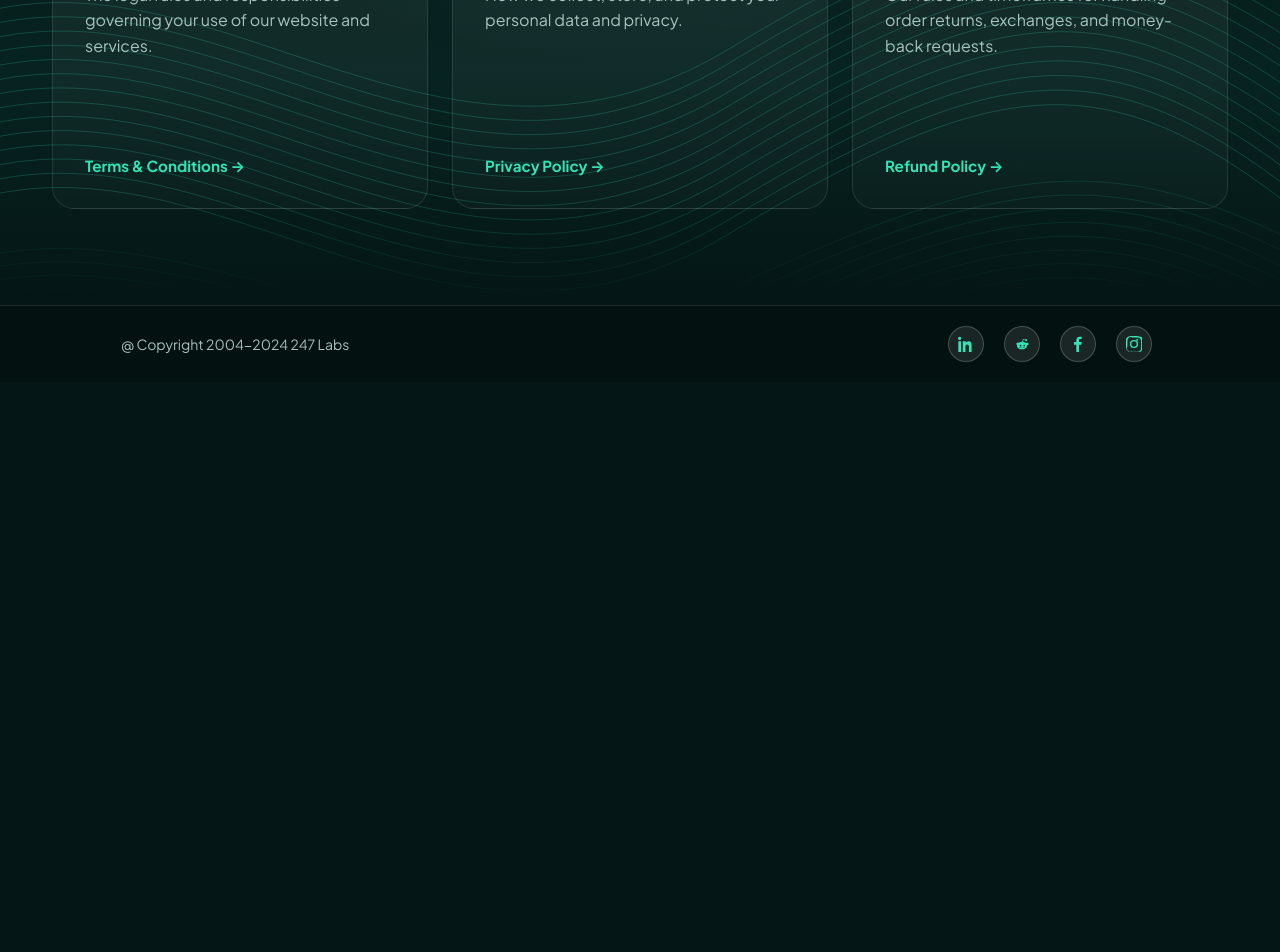
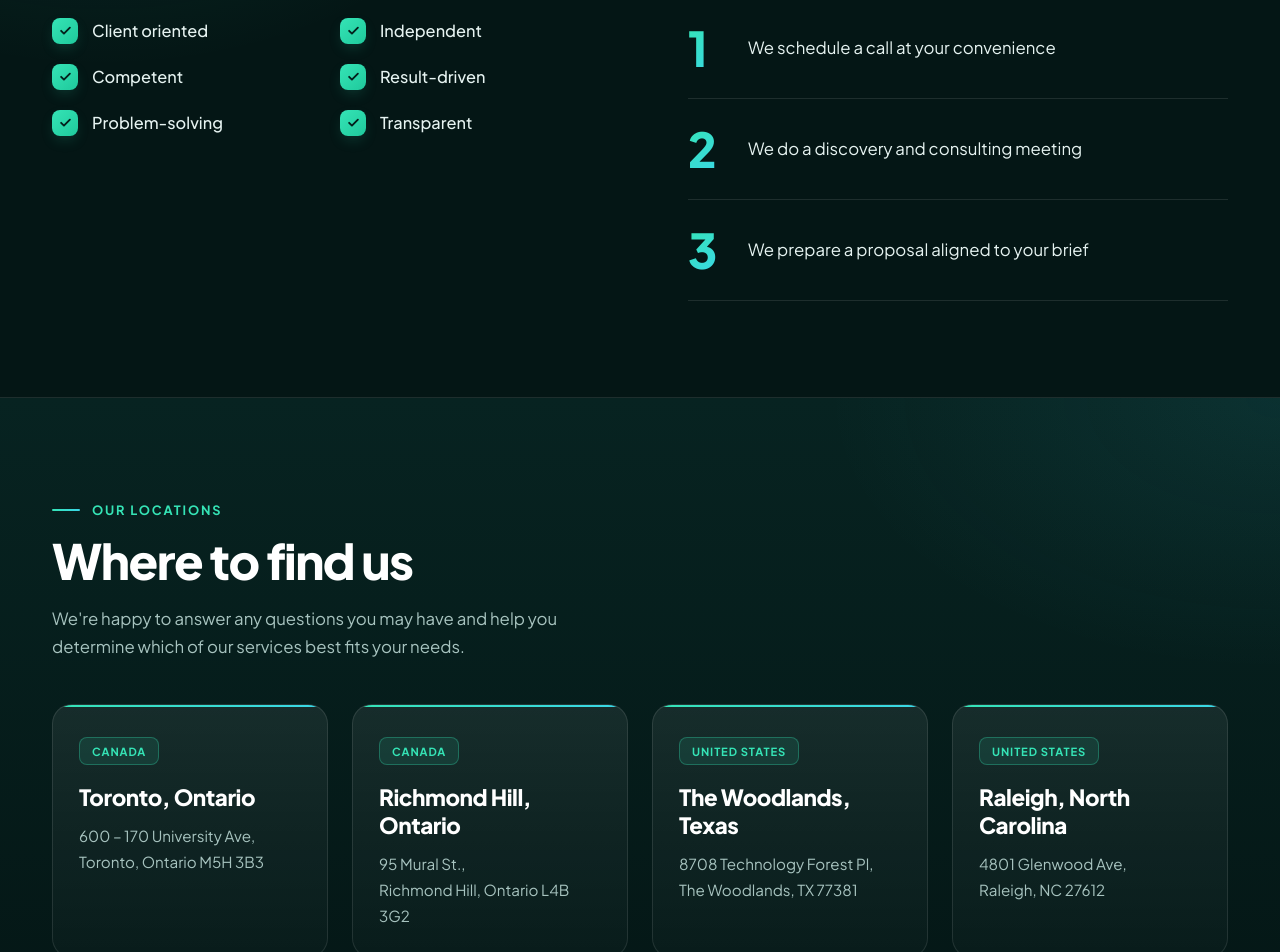
Before and after one commit to Khizarkhan280/maidahussain, a React (Vite) app in the folder client/: page /contact in a window 1280 px wide. Shown: the part 1220-2172 px from the top of the page. Before the commit the page ends 1602 px from the top, so only its background shows below. Built offline with nearby package versions, Linux system fonts and the light colour scheme.

Commit message:
Added 2 sections and fixed footer

```diff
--- a/client/src/App.jsx
+++ b/client/src/App.jsx
@@ -6,13 +6,14 @@ import Contact from "./components/Contact.jsx";
 // import Discover from "./components/Discover.jsx";
 import Footer from "./components/Footer.jsx";
 import Policies from "./components/Policies.jsx";
-import { useLayoutEffect } from "react";
+import Benefits from "./components/Benefits.jsx";
+import Locations from "./components/Locations.jsx";
 
 // Jump back to the top whenever the page (route) changes
 function ScrollToTop() {
   const { pathname } = useLocation();
-  useLayoutEffect(() => {
-    window.scrollTo({ top: 0, left: 0, behavior: "instant" });
+  useEffect(() => {
+    window.scrollTo(0, 0);
   }, [pathname]);
   return null;
 }
@@ -37,12 +38,15 @@ export default function App() {
           }
         />
 
-        {/* Contact Us page: only Contact + Policies (Navbar and Footer are shared above/below) */}
+        {/* Contact Us page: Contact, Benefits + Process, Locations, Policies
+            (Navbar and Footer are shared above/below) */}
         <Route
           path="/contact"
           element={
             <>
               <Contact />
+              <Benefits />
+              <Locations />
               <Policies />
             </>
           }
--- /dev/null
+++ b/client/src/components/Benefits.jsx
@@ -0,0 +1,58 @@
+const BENEFITS = [
+  "Client oriented",
+  "Independent",
+  "Competent",
+  "Result-driven",
+  "Problem-solving",
+  "Transparent",
+];
+
+const STEPS = [
+  "We schedule a call at your convenience",
+  "We do a discovery and consulting meeting",
+  "We prepare a proposal aligned to your brief",
+];
+
+const CheckIcon = () => (
+  <svg viewBox="0 0 24 24" strokeLinecap="round" strokeLinejoin="round" aria-hidden="true">
+    <path d="M5 12.5l4.5 4.5L19 7.5" />
+  </svg>
+);
+
+export default function Benefits() {
+  return (
+    <section className="benefits">
+      <div className="wrap benefits-grid">
+        {/* ---------- left: benefits ---------- */}
+        <div className="benefits-col">
+          <div className="sec-eyebrow">Why teams choose us</div>
+          <h2>Your benefits</h2>
+          <ul className="benefit-list">
+            {BENEFITS.map((b) => (
+              <li key={b}>
+                <span className="bcheck">
+                  <CheckIcon />
+                </span>
+                {b}
+              </li>
+            ))}
+          </ul>
+        </div>
+
+        {/* ---------- right: process ---------- */}
+        <div className="process-col">
+          <div className="sec-eyebrow">The process</div>
+          <h2>What happens next?</h2>
+          <ol className="process-list">
+            {STEPS.map((step, i) => (
+              <li key={step}>
+                <span className="pnum">{i + 1}</span>
+                <p>{step}</p>
+              </li>
+            ))}
+          </ol>
+        </div>
+      </div>
+    </section>
+  );
+}
--- /dev/null
+++ b/client/src/components/Locations.jsx
@@ -0,0 +1,56 @@
+const LOCATIONS = [
+  {
+    country: "Canada",
+    city: "Toronto, Ontario",
+    lines: ["600 – 170 University Ave,", "Toronto, Ontario M5H 3B3"],
+  },
+  {
+    country: "Canada",
+    city: "Richmond Hill, Ontario",
+    lines: ["95 Mural St.,", "Richmond Hill, Ontario L4B 3G2"],
+  },
+  {
+    country: "United States",
+    city: "The Woodlands, Texas",
+    lines: ["8708 Technology Forest Pl,", "The Woodlands, TX 77381"],
+  },
+  {
+    country: "United States",
+    city: "Raleigh, North Carolina",
+    lines: ["4801 Glenwood Ave,", "Raleigh, NC 27612"],
+  },
+];
+
+export default function Locations() {
+  return (
+    <section className="locations">
+      <div className="wrap">
+        <div className="locations-head">
+          <div className="sec-eyebrow">Our locations</div>
+          <h2>Where to find us</h2>
+          <p>
+            We're happy to answer any questions you may have and help you determine which of our services best fits
+            your needs.
+          </p>
+        </div>
+
+        <div className="locations-grid">
+          {LOCATIONS.map((loc) => (
+            <article className="loc-card" key={loc.city}>
+              <span className="loc-tag">{loc.country}</span>
+              <h3>{loc.city}</h3>
+              <address>
+                {loc.lines.map((line) => (
+                  <span key={line}>
+                    {line}
+                    <br />
+                  </span>
+                ))}
+              </address>
+            </article>
+          ))}
+        </div>
+      </div>
+    </section>
+  );
+}
--- a/client/src/components/Navbar.jsx
+++ b/client/src/components/Navbar.jsx
@@ -49,7 +49,7 @@ export default function Navbar() {
           <div className="nav-right">
             <div className="expert-btn">
               <span className="label">Talk to an Expert</span>
-              <span className="num">1-877-247-7421</span>
+              <span className="num">+92 300 1234567</span>
             </div>
             <Link to="/contact" className="btn-solid">
               Contact Us
--- a/client/src/index.css
+++ b/client/src/index.css
@@ -1711,6 +1711,320 @@ nav {
 
   .tcard.web p {
     max-width: 100%;
+  }
+}
+
+
+/* =========================================================
+   CONTACT PAGE EXTRAS: BENEFITS / PROCESS + LOCATIONS
+   (paste into index.css, e.g. just above the POLICIES section)
+   ========================================================= */
+
+/* ---------- shared heading pieces ---------- */
+
+.sec-eyebrow {
+  display: inline-flex;
+  align-items: center;
+  gap: 12px;
+
+  color: var(--accent);
+
+  font-size: 0.8rem;
+  font-weight: 700;
+  letter-spacing: 0.14em;
+  text-transform: uppercase;
+
+  margin-bottom: 16px;
+}
+
+.sec-eyebrow::before {
+  content: "";
+  width: 28px;
+  height: 2px;
+  border-radius: 2px;
+  background: linear-gradient(90deg, var(--accent), var(--cyan));
+}
+
+.benefits h2,
+.locations h2 {
+  font-size: clamp(2.1rem, 3.8vw, 3.1rem);
+  font-weight: 800;
+  line-height: 1.1;
+  letter-spacing: -0.03em;
+  color: #fff;
+  margin-bottom: 34px;
+}
+
+
+/* =========================================================
+   BENEFITS + PROCESS
+   ========================================================= */
+
+.benefits {
+  position: relative;
+
+  padding: 96px 0;
+
+  border-top: 1px solid var(--line);
+
+  background:
+    radial-gradient(640px 420px at 8% 0%, rgba(53, 228, 182, 0.1), transparent 65%),
+    var(--bg-0);
+}
+
+.benefits-grid {
+  display: grid;
+  grid-template-columns: 1fr 1fr;
+  gap: 96px;
+  align-items: start;
+}
+
+
+/* ---------- benefits checklist ---------- */
+
+.benefit-list {
+  list-style: none;
+
+  display: grid;
+  grid-template-columns: 1fr 1fr;
+  gap: 20px 36px;
+}
+
+.benefit-list li {
+  display: flex;
+  align-items: center;
+  gap: 14px;
+
+  font-size: 1.02rem;
+  font-weight: 500;
+  color: #e6f3f1;
+}
+
+.bcheck {
+  width: 26px;
+  height: 26px;
+  flex-shrink: 0;
+
+  border-radius: 8px;
+
+  background: linear-gradient(135deg, var(--accent), var(--accent-strong));
+
+  display: flex;
+  align-items: center;
+  justify-content: center;
+
+  box-shadow: 0 6px 16px -6px var(--glow);
+}
+
+.bcheck svg {
+  width: 15px;
+  height: 15px;
+  fill: none;
+  stroke: #04201c;
+  stroke-width: 3;
+}
+
+
+/* ---------- process steps ---------- */
+
+.process-list {
+  list-style: none;
+}
+
+.process-list li {
+  display: flex;
+  align-items: center;
+  gap: 26px;
+
+  padding: 26px 0;
+
+  border-bottom: 1px solid var(--line);
+
+  transition: border-color 0.3s ease;
+}
+
+.process-list li:first-child {
+  padding-top: 6px;
+}
+
+.process-list li:hover {
+  border-bottom-color: rgba(53, 228, 182, 0.55);
+}
+
+.pnum {
+  min-width: 34px;
+
+  font-family: var(--font-head);
+  font-size: 3rem;
+  font-weight: 800;
+  line-height: 1;
+
+  background: linear-gradient(135deg, var(--accent), var(--cyan));
+  -webkit-background-clip: text;
+  background-clip: text;
+  color: transparent;
+}
+
+.process-list p {
+  font-size: 1.05rem;
+  line-height: 1.5;
+  color: #e6f3f1;
+}
+
+
+/* =========================================================
+   LOCATIONS
+   ========================================================= */
+
+.locations {
+  position: relative;
+
+  padding: 96px 0;
+
+  border-top: 1px solid var(--line);
+
+  background:
+    radial-gradient(700px 420px at 100% 0%, rgba(58, 215, 232, 0.08), transparent 65%),
+    linear-gradient(180deg, var(--bg-1), var(--bg-0));
+}
+
+.locations h2 {
+  margin-bottom: 18px;
+}
+
+.locations-head p {
+  max-width: 560px;
+  margin-bottom: 44px;
+
+  color: var(--muted);
+  font-size: 1.05rem;
+  line-height: 1.65;
+}
+
+.locations-grid {
+  display: grid;
+  grid-template-columns: repeat(4, 1fr);
+  gap: 24px;
+}
+
+.loc-card {
+  position: relative;
+  overflow: hidden;
+
+  display: flex;
+  flex-direction: column;
+
+  min-height: 250px;
+  padding: 32px 26px 28px;
+
+  border: 1px solid var(--line);
+  border-radius: 20px;
+
+  background: linear-gradient(180deg, rgba(255, 255, 255, 0.07), rgba(255, 255, 255, 0.02));
+
+  transition: transform 0.3s ease, border-color 0.3s ease, box-shadow 0.3s ease;
+}
+
+/* thin accent line along the top, like the original cards */
+.loc-card::before {
+  content: "";
+  position: absolute;
+  top: 0;
+  left: 0;
+  right: 0;
+  height: 2px;
+  background: linear-gradient(90deg, var(--accent), var(--cyan));
+}
+
+.loc-card:hover {
+  transform: translateY(-6px);
+  border-color: rgba(53, 228, 182, 0.4);
+  box-shadow: 0 30px 60px -30px rgba(0, 0, 0, 0.85), 0 0 44px -14px var(--glow);
+}
+
+.loc-tag {
+  align-self: flex-start;
+
+  padding: 6px 12px;
+
+  border: 1px solid rgba(53, 228, 182, 0.3);
+  border-radius: 8px;
+  background: rgba(53, 228, 182, 0.1);
+
+  color: var(--accent);
+
+  font-size: 0.7rem;
+  font-weight: 700;
+  letter-spacing: 0.08em;
+  text-transform: uppercase;
+
+  margin-bottom: 18px;
+}
+
+.loc-card h3 {
+  font-size: 1.4rem;
+  font-weight: 800;
+  line-height: 1.25;
+  color: #fff;
+  margin-bottom: 12px;
+}
+
+.loc-card address {
+  font-style: normal;
+  font-size: 0.95rem;
+  line-height: 1.7;
+  color: var(--muted);
+}
+
+
+/* =========================================================
+   RESPONSIVE
+   ========================================================= */
+
+@media (max-width: 1100px) {
+  .benefits-grid {
+    gap: 56px;
+  }
+
+  .locations-grid {
+    grid-template-columns: repeat(2, 1fr);
+  }
+}
+
+@media (max-width: 900px) {
+  .benefits,
+  .locations {
+    padding: 64px 0;
+  }
+
+  .benefits-grid {
+    grid-template-columns: 1fr;
+    gap: 56px;
+  }
+}
+
+@media (max-width: 620px) {
+  .locations-grid {
+    grid-template-columns: 1fr;
+  }
+
+  .loc-card {
+    min-height: auto;
+  }
+}
+
+@media (max-width: 520px) {
+  .benefit-list {
+    grid-template-columns: 1fr;
+  }
+
+  .process-list li {
+    gap: 18px;
+  }
+
+  .pnum {
+    font-size: 2.4rem;
+    min-width: 28px;
   }
 }
 
@@ -1887,7 +2201,8 @@ footer {
 
   display: flex;
   align-items: center;
-  justify-content: space-between;
+  justify-content: center;
+  flex-direction: column;
   flex-wrap: wrap;
   gap: 14px;
 }
@@ -1993,9 +2308,9 @@ footer {
 
 @media (max-width: 1069px) {
   footer {
-    flex-direction: column;
+    /* flex-direction: column; */
     align-items: center;
-    justify-content: center;
+    /* justify-content: center; */
     text-align: center;
     gap: 16px;
 
```
